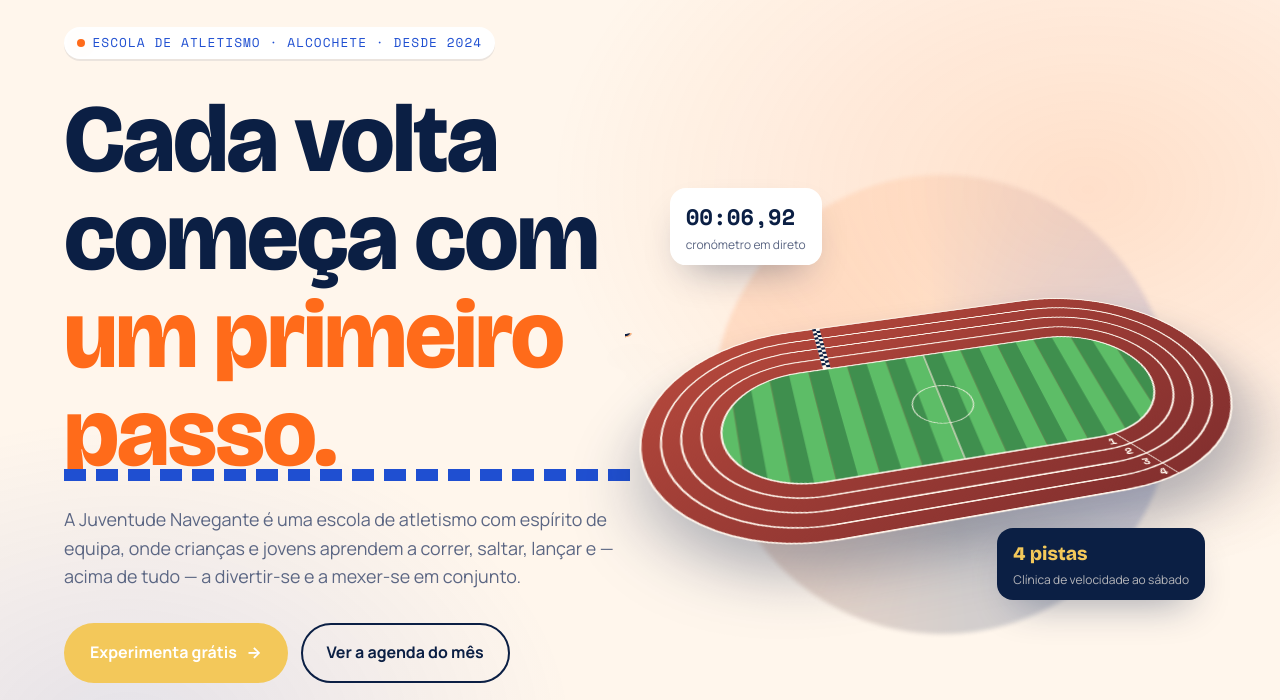
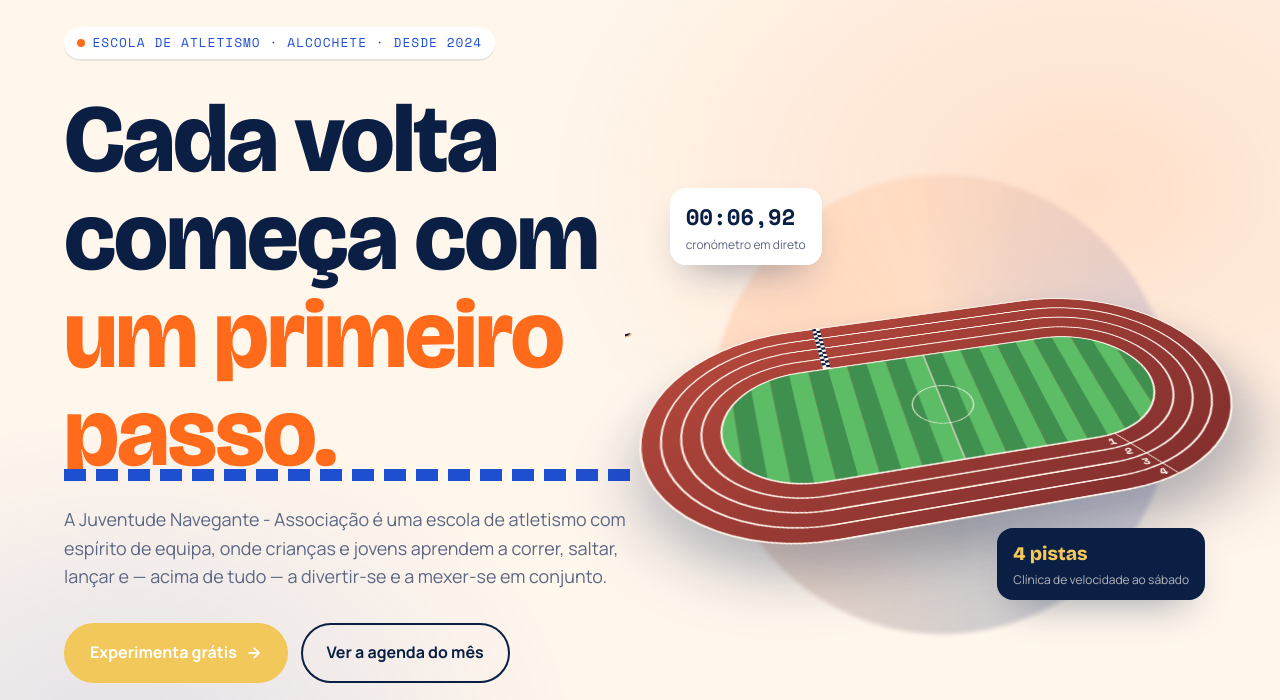
Before and after one commit to blaster2000pt/juventudeNavegante, a plain HTML site: page index.html in a window 1280 px wide. Shown: the part 85-785 px from the top of the page. Drawn offline with nearby package versions, Linux system fonts and the light colour scheme.

Commit message:
alteracao do ficheiro readme

```diff
--- a/index.html
+++ b/index.html
@@ -43,7 +43,7 @@
           <span class="hero__accent">um primeiro passo.</span>
         </h1>
         <p class="hero__lead reveal">
-          A Juventude Navegante é uma escola de atletismo com espírito de equipa, onde crianças e jovens aprendem a correr,
+          A Juventude Navegante - Associação é uma escola de atletismo com espírito de equipa, onde crianças e jovens aprendem a correr,
           saltar, lançar e — acima de tudo — a divertir-se e a mexer-se em conjunto.
         </p>
         <div class="hero__actions reveal">
--- a/script.js
+++ b/script.js
@@ -142,17 +142,6 @@
   /* ---------- agenda ---------- */
   const events = [
     {
-      d: "01",
-      m: "nov",
-      wd: "dom",
-      cat: "community",
-      title: "Corrida das Famílias à Beira-Rio",
-      time: "09:30",
-      place: "Passeio ribeirinho",
-      dist: "3 km / 5 km",
-      text: "Uma volta descontraída junto ao rio para todas as idades. Carrinhos de bebé e cães são bem-vindos — há medalha para cada criança que terminar.",
-    },
-    {
       d: "21",
       m: "nov",
       wd: "sáb",
@@ -164,15 +153,26 @@
       text: "Ritmo da corrida de balanço, chamada e receção com o treinador Tiago. Análise em vídeo para cada atleta.",
     },
     {
-      d: "28",
+      d: "8",
       m: "nov",
-      wd: "sáb",
+      wd: "ter",
       cat: "community",
-      title: "Sábado de Pista Aberta",
-      time: "10:00",
-      place: "Pista principal",
-      dist: "Grátis · todas as idades",
-      text: "O nosso dia aberto mensal: experimenta velocidade, barreiras e lançamentos sem compromisso. Ideal para estreantes e pais.",
+      title: "Festa de Natal",
+      time: "15:00",
+      place: "Rancho Fonte da Senhora - Atalaia",
+      dist: "",
+      text: "A nossa gala de Natal para atletas, famílias e parceiros. Confirmações até 06 de dezembro.",
+    },
+    {
+      d: "22",
+      m: "nov",
+      wd: "dom",
+      cat: "competition",
+      title: "Campeonatos Nacionais de Corta-Mato",
+      time: "09:00",
+      place: "Fortaleza Valença-Minho",
+      dist: "1.5 km · 3 km",
+      text: "103º Campeonatos Nacionais de corta-mato sub-14, sub-16, sub-18, sub-20, absolutos",
     },
     {
       d: "12",
@@ -182,21 +182,10 @@
       title: "VI Corrida São Silvestre Alcochete",
       time: "18:00",
       place: "Largo de S. João, Alcochete , Setúbal",
-      dist: "Corrida:10km · 5km · 700m · 400m | Caminhada:5km",
+      dist: "Corrida: 10km · 5km · 700m · 400m | Caminhada: 5km",
       text: "A correr ou a caminhar, vem participar! Inscrições até 09 de dezembro às 23h59",
     },
-    {
-      d: "22",
-      m: "dez",
-      wd: "dom",
-      cat: "competition",
-      title: "Campeonatos Nacionais de Corta-Mato",
-      time: "09:00",
-      place: "Valença-Minho",
-      dist: "1,5 km",
-      text: "103º Campeonatos Nacionais de corta-mato sub-14, sub-16, sub-18, sub-20, absolutos",
-    },
-  ];
+   ];
 
   const list = $("#events");
   const label = {
```
Also changed, not shown: 1 other file.
